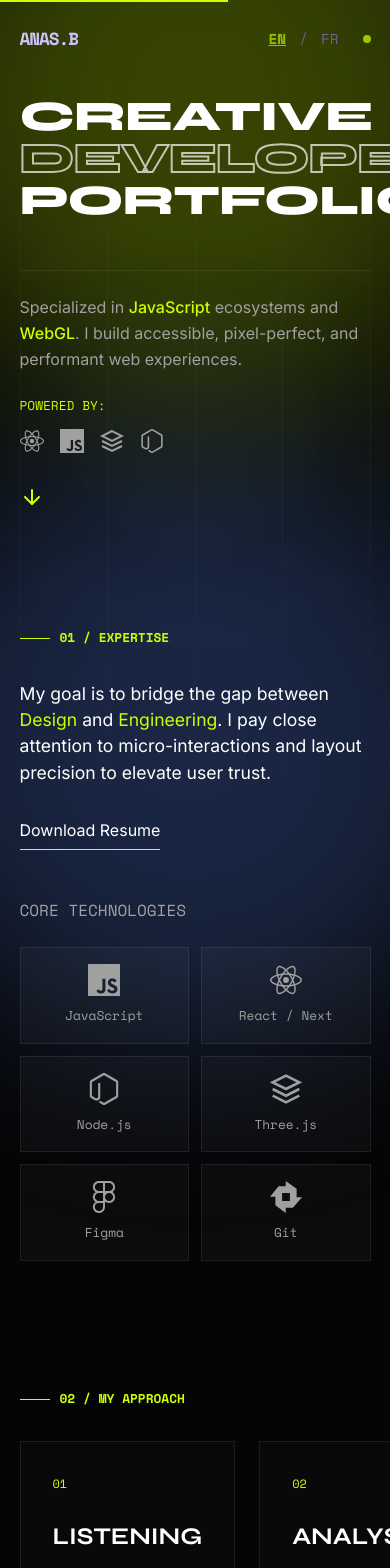
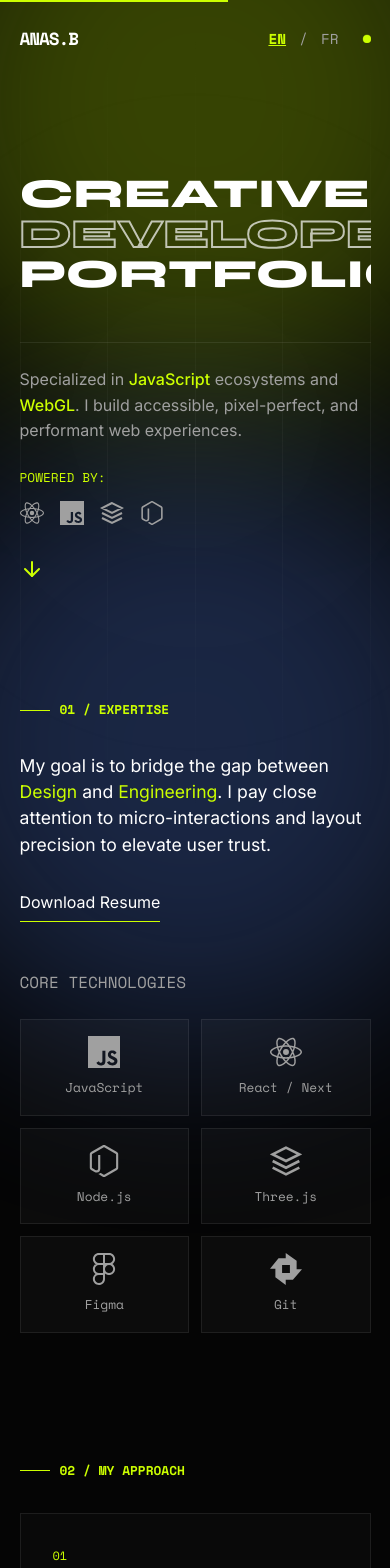
Before and after one commit to AnasBouarramou/PortfolioAnas, a React (Vite) app: page / in a window 390 px wide. Shown: the top 1568 px of the page. Built offline with nearby package versions, Linux system fonts and the light colour scheme.

Commit message:
Update size hero & contact, fix header position absolute for small size

```diff
--- a/src/components/sections/Contact.jsx
+++ b/src/components/sections/Contact.jsx
@@ -1,29 +1,46 @@
 // ============================================
 // COMPONENTS/SECTIONS/CONTACT.JSX
-// Section contact avec CTA
+// Section contact avec CTA responsive
 // ============================================
 
-import { memo } from 'react';
-import { useLanguage } from '../../lib/i18n';
-import { siteConfig } from '../../data/content';
+import { memo, useCallback } from "react";
+import { useLanguage } from "../../lib/i18n";
+import { siteConfig } from "../../data/content";
+import { useFitText } from "../../hooks";
 
 export const Contact = memo(function Contact({ onHoverEnter, onHoverLeave }) {
-  const { t } = useLanguage();
+  const { t, language } = useLanguage();
+  const { containerRef, registerElement } = useFitText(
+    [language],
+    ".contact__cta-text"
+  );
+
+  const createRef = useCallback(
+    (el) => {
+      registerElement(el);
+    },
+    [registerElement]
+  );
 
   return (
-    <section className="section-padding contact" id="contact" aria-labelledby="contact-heading">
-      <div className="container">
+    <section
+      className="section-padding contact"
+      id="contact"
+      aria-labelledby="contact-heading"
+    >
+      <div className="container" ref={containerRef}>
         <h2 className="label" id="contact-heading">
-          {t('label_contact')}
+          {t("label_contact")}
         </h2>
-        <p className="contact__subtitle">{t('idea')}</p>
+        <p className="contact__subtitle">{t("idea")}</p>
         <a
+          ref={createRef}
           href={`mailto:${siteConfig.email}`}
           className="contact__cta hover-trigger"
           onMouseEnter={onHoverEnter}
           onMouseLeave={onHoverLeave}
         >
-          {t('talk')}
+          <span className="contact__cta-text">{t("talk")}</span>
         </a>
       </div>
     </section>
--- a/src/components/sections/Hero.jsx
+++ b/src/components/sections/Hero.jsx
@@ -1,13 +1,13 @@
 // ============================================
 // COMPONENTS/SECTIONS/HERO.JSX
-// Section hero avec titre animé et taille dynamique
+// Section hero avec titre animé et alignement parfait
 // ============================================
 
-import { memo, useCallback } from 'react';
-import { motion } from 'framer-motion';
-import { useLanguage } from '../../lib/i18n';
-import { useFitText } from '../../hooks'; // On garde le hook s'il gère d'autres aspects
-import { icons } from '../ui/Icons';
+import { memo, useCallback } from "react";
+import { motion } from "framer-motion";
+import { useLanguage } from "../../lib/i18n";
+import { useFitText } from "../../hooks";
+import { icons } from "../ui/Icons";
 
 const titleVariants = {
   hidden: { opacity: 0, y: 30 },
@@ -36,12 +36,11 @@ const fadeInVariants = {
 
 export const Hero = memo(function Hero({ onHoverEnter, onHoverLeave }) {
   const { t, language } = useLanguage();
-  const heroDesc = t('hero_desc');
+  const heroDesc = t("hero_desc");
 
-  // On récupère les textes ici pour pouvoir calculer leur longueur
-  const line1 = t('hero_1');
-  const line2 = t('hero_2');
-  const line3 = t('hero_3');
+  const line1 = t("hero_1");
+  const line2 = t("hero_2");
+  const line3 = t("hero_3");
 
   const { containerRef, registerElement } = useFitText([language]);
 
@@ -51,16 +50,6 @@ export const Hero = memo(function Hero({ onHoverEnter, onHoverLeave }) {
     },
     [registerElement]
   );
-
-  // --- FONCTION DE CALCUL DE TAILLE ---
-  // Ajuste "125" si tu veux que le texte soit globalement plus large ou plus étroit
-  const getResponsiveSize = (text) => {
-    if (!text) return '11vw'; // Fallback
-    const charCount = text.length;
-    // Plus le mot est court, plus la police est grande.
-    // On met un max à 25rem pour les très grands écrans.
-    return `clamp(2rem, ${125 / charCount}vw, 25rem)`;
-  };
 
   return (
     <section className="hero" aria-labelledby="hero-title">
@@ -74,9 +63,8 @@ export const Hero = memo(function Hero({ onHoverEnter, onHoverLeave }) {
             initial="hidden"
             animate="visible"
             variants={titleVariants}
-            style={{ fontSize: getResponsiveSize(line1) }}
           >
-            {line1}
+            <span className="hero__title-text">{line1}</span>
           </motion.span>
 
           {/* LIGNE 2 (Outline) */}
@@ -87,9 +75,8 @@ export const Hero = memo(function Hero({ onHoverEnter, onHoverLeave }) {
             initial="hidden"
             animate="visible"
             variants={titleVariants}
-            style={{ fontSize: getResponsiveSize(line2) }}
           >
-            {line2}
+            <span className="hero__title-text">{line2}</span>
           </motion.span>
 
           {/* LIGNE 3 */}
@@ -100,17 +87,16 @@ export const Hero = memo(function Hero({ onHoverEnter, onHoverLeave }) {
             initial="hidden"
             animate="visible"
             variants={titleVariants}
-            style={{ fontSize: getResponsiveSize(line3) }}
           >
-            {line3}
+            <span className="hero__title-text">{line3}</span>
           </motion.span>
         </h1>
 
         <div className="hero__footer">
           <div>
             <p className="hero__desc">
-              {heroDesc.text} <strong>{heroDesc.highlight1}</strong> {heroDesc.middle}{' '}
-              <strong>{heroDesc.highlight2}</strong>
+              {heroDesc.text} <strong>{heroDesc.highlight1}</strong>{" "}
+              {heroDesc.middle} <strong>{heroDesc.highlight2}</strong>
               {heroDesc.end}
             </p>
 
@@ -120,9 +106,13 @@ export const Hero = memo(function Hero({ onHoverEnter, onHoverLeave }) {
               animate="visible"
               variants={fadeInVariants}
             >
-              <div className="hero__stack-label">{t('stack_label')}</div>
-              <div className="hero__stack-icons" role="list" aria-label="Tech stack">
-                {['react', 'javascript', 'threejs', 'nodejs'].map((icon) => (
+              <div className="hero__stack-label">{t("stack_label")}</div>
+              <div
+                className="hero__stack-icons"
+                role="list"
+                aria-label="Tech stack"
+              >
+                {["react", "javascript", "threejs", "nodejs"].map((icon) => (
                   <span
                     key={icon}
                     className="hero__stack-icon"
--- a/src/data/content.js
+++ b/src/data/content.js
@@ -27,11 +27,11 @@ export const translations = {
     },
     resume: "Download Resume",
     core_tech: "CORE TECHNOLOGIES",
-    label_projects: "02 / SELECTED WORKS",
+    label_projects: "03 / SELECTED WORKS",
     role_dev: "Development / React",
     role_full: "Fullstack / Next.js",
     role_creat: "Creative / WebGL",
-    label_contact: "03 / CONTACT",
+    label_contact: "04 / CONTACT",
     idea: "Have an idea?",
     talk: "Let's Talk",
     meta: {
@@ -86,11 +86,11 @@ export const translations = {
     },
     resume: "Télécharger CV",
     core_tech: "TECHNOLOGIES CLÉS",
-    label_projects: "02 / PROJETS",
+    label_projects: "03 / PROJETS",
     role_dev: "Développement / React",
     role_full: "Fullstack / Next.js",
     role_creat: "Créatif / WebGL",
-    label_contact: "03 / CONTACT",
+    label_contact: "04 / CONTACT",
     idea: "Vous avez un projet ?",
     talk: "Discutons-en",
     meta: {
@@ -145,8 +145,8 @@ export const projects = [
   },
   {
     id: 3,
-    name: "Test 3",
-    role: "role_creat",
+    name: "Menuisierie site vitrine",
+    role: "role_dev",
     year: "2025",
     image:
       "https://images.unsplash.com/photo-1550751827-4bd374c3f58b?q=80&w=1000",
@@ -172,6 +172,6 @@ export const socialLinks = [
 export const siteConfig = {
   name: "Anas Bouarramou",
   logo: "ANAS.B",
-  email: "contact@anasbouarramou.com",
-  url: "https://anasb.com",
+  email: "anasbouarramou@gmail.com",
+  url: "https://anasb.dev",
 };
--- a/src/hooks/use-fit-text.js
+++ b/src/hooks/use-fit-text.js
@@ -1,11 +1,12 @@
 // ============================================
 // HOOKS/USE-FIT-TEXT.JS
-// Ajustement dynamique de la taille du texte
+// Ajustement dynamique : chaque mot a sa propre font-size
+// Pour que chaque ligne occupe exactement 100% de la largeur
 // ============================================
 
-import { useEffect, useRef, useCallback } from 'react';
+import { useEffect, useRef, useCallback } from "react";
 
-export function useFitText(dependencies = []) {
+export function useFitText(dependencies = [], selector = ".hero__title-text") {
   const containerRef = useRef(null);
   const elementsRef = useRef([]);
 
@@ -21,35 +22,46 @@ export function useFitText(dependencies = []) {
 
     const containerWidth = container.clientWidth;
 
-    elementsRef.current.forEach((span) => {
-      if (!span) return;
+    elementsRef.current.forEach((element) => {
+      if (!element) return;
 
-      // Reset pour mesurer correctement
-      span.style.fontSize = '';
+      // Chercher le span interne ou utiliser l'élément directement
+      const textSpan = element.querySelector(selector) || element;
+      if (!textSpan) return;
 
-      let fontSize = Math.min(containerWidth * 0.12, 160);
-      span.style.fontSize = `${fontSize}px`;
+      // Reset pour mesurer
+      textSpan.style.fontSize = "100px";
 
-      // Réduire jusqu'à ce que ça tienne
-      while (span.scrollWidth > containerWidth && fontSize > 20) {
-        fontSize -= 2;
-        span.style.fontSize = `${fontSize}px`;
-      }
+      // Mesurer la largeur du texte à 100px
+      const textWidth = textSpan.scrollWidth;
+
+      // Calculer la font-size pour que le texte occupe 100% du container
+      const newFontSize = Math.floor((containerWidth / textWidth) * 100);
+
+      // Appliquer (avec min/max pour sécurité)
+      textSpan.style.fontSize = `${Math.min(Math.max(newFontSize, 40), 400)}px`;
     });
-  }, []);
+  }, [selector]);
 
   useEffect(() => {
-    fitText();
+    if (document.fonts && document.fonts.ready) {
+      document.fonts.ready.then(() => {
+        setTimeout(fitText, 50);
+      });
+    } else {
+      setTimeout(fitText, 150);
+    }
 
-    const handleResize = () => fitText();
-    window.addEventListener('resize', handleResize);
+    const handleResize = () => {
+      requestAnimationFrame(fitText);
+    };
 
-    return () => window.removeEventListener('resize', handleResize);
+    window.addEventListener("resize", handleResize);
+    return () => window.removeEventListener("resize", handleResize);
   }, [fitText]);
 
-  // Re-fit quand les dépendances changent (ex: langue)
   useEffect(() => {
-    const timeout = setTimeout(fitText, 10);
+    const timeout = setTimeout(fitText, 100);
     return () => clearTimeout(timeout);
   }, [fitText, ...dependencies]);
 
--- a/src/styles/sections.css
+++ b/src/styles/sections.css
@@ -12,29 +12,30 @@
 
 .hero__title {
   font-family: var(--font-display);
-  line-height: 0.9;
+  line-height: 0.85;
   font-weight: 800;
   text-transform: uppercase;
   margin: 0;
   padding: 0;
+  width: 100%;
 }
-
 
 .hero__title-line {
   display: block;
-  white-space: nowrap;
+  width: 100%;
   margin: 0;
   padding: 0;
   line-height: 1;
-  letter-spacing: -0.02em;
-  width: 100%;
-  text-overflow: clip;
-  text-align: center;
+  overflow: hidden;
 }
 
+.hero__title-text {
+  display: inline-block;
+  text-transform: uppercase;
+  white-space: nowrap;
+}
 
-
-.hero__title-line--outline {
+.hero__title-line--outline .hero__title-text {
   color: transparent;
   -webkit-text-stroke: 2px rgba(255, 255, 255, 0.7);
 }
@@ -141,6 +142,7 @@
   grid-template-columns: repeat(auto-fill, minmax(140px, 1fr));
   gap: var(--space-sm);
 }
+
 /* === PROJECTS === */
 .projects__list {
   border-top: 1px solid var(--border);
@@ -230,6 +232,7 @@
   opacity: 1;
   transform: translate(-50%, -50%) scale(1) rotate(0deg);
 }
+
 /* === CONTACT === */
 .contact {
   border-top: 1px solid var(--border);
@@ -244,8 +247,16 @@
 }
 
 .contact__cta {
+  display: block;
+  width: 100%;
+  margin: var(--space-md) 0;
+  text-decoration: none;
+  overflow: hidden;
+}
+
+.contact__cta-text {
+  display: inline-block;
   font-family: var(--font-display);
-  font-size: clamp(3rem, 10vw, 10rem);
   line-height: 1;
   text-transform: uppercase;
   font-weight: 800;
@@ -253,17 +264,59 @@
   -webkit-text-stroke: 2px var(--text-muted);
   transition: color var(--duration-normal),
     -webkit-text-stroke var(--duration-normal);
-  display: inline-block;
-  margin: var(--space-md) 0;
-  text-decoration: none;
-  letter-spacing: -0.02em;
+  white-space: nowrap;
 }
 
-.contact__cta:hover,
-.contact__cta:focus {
+.contact__cta:hover .contact__cta-text,
+.contact__cta:focus .contact__cta-text {
   color: var(--accent);
   -webkit-text-stroke: 0px;
 }
+
+/* === APPROACH === */
+.approach__grid {
+  display: grid;
+  grid-template-columns: repeat(4, 1fr);
+  gap: var(--space-md);
+}
+
+.approach__card {
+  background: rgba(255, 255, 255, 0.02);
+  border: 1px solid var(--border);
+  padding: var(--space-lg);
+  transition: border-color var(--duration-normal),
+    background var(--duration-normal), transform var(--duration-normal);
+}
+
+.approach__card:hover {
+  border-color: var(--accent);
+  background: rgba(204, 255, 0, 0.03);
+  transform: translateY(-5px);
+}
+
+.approach__number {
+  font-family: var(--font-code);
+  font-size: 0.75rem;
+  color: var(--accent);
+  display: block;
+  margin-bottom: var(--space-md);
+}
+
+.approach__card-title {
+  font-family: var(--font-display);
+  font-size: 1.5rem;
+  font-weight: 700;
+  text-transform: uppercase;
+  margin-bottom: var(--space-sm);
+  color: var(--text-main);
+}
+
+.approach__card-desc {
+  font-size: 0.95rem;
+  color: var(--text-muted);
+  line-height: 1.6;
+}
+
 /* === RESPONSIVE SECTIONS === */
 @media (max-width: 1100px) {
   .expertise__grid {
@@ -319,6 +372,10 @@
     font-size: clamp(2.5rem, 12vw, 6rem);
     -webkit-text-stroke: 1.5px var(--text-muted);
   }
+
+  .hero__title-line {
+    font-size: clamp(2.5rem, 9vw, 8rem);
+  }
 }
 
 @media (max-width: 600px) {
@@ -332,8 +389,8 @@
     padding-bottom: var(--space-xl);
   }
 
-   .hero__title-line {
-    font-size: clamp(2.2rem, 13vw, 4rem);
+  .hero__title-line {
+    font-size: clamp(2rem, 10vw, 4rem);
   }
 
   .contact__subtitle {
@@ -384,54 +441,10 @@
   }
 
   .hero__title-line {
-    font-size: clamp(1.8rem, 12vw, 3rem);
+    font-size: clamp(1.6rem, 9vw, 2.5rem);
   }
 
   .expertise__tech-grid {
     gap: 0.75rem;
   }
 }
-
-/* === APPROACH === */
-.approach__grid {
-  display: grid;
-  grid-template-columns: repeat(4, 1fr);
-  gap: var(--space-md);
-}
-
-.approach__card {
-  background: rgba(255, 255, 255, 0.02);
-  border: 1px solid var(--border);
-  padding: var(--space-lg);
-  transition: border-color var(--duration-normal),
-    background var(--duration-normal), transform var(--duration-normal);
-}
-
-.approach__card:hover {
-  border-color: var(--accent);
-  background: rgba(204, 255, 0, 0.03);
-  transform: translateY(-5px);
-}
-
-.approach__number {
-  font-family: var(--font-code);
-  font-size: 0.75rem;
-  color: var(--accent);
-  display: block;
-  margin-bottom: var(--space-md);
-}
-
-.approach__card-title {
-  font-family: var(--font-display);
-  font-size: 1.5rem;
-  font-weight: 700;
-  text-transform: uppercase;
-  margin-bottom: var(--space-sm);
-  color: var(--text-main);
-}
-
-.approach__card-desc {
-  font-size: 0.95rem;
-  color: var(--text-muted);
-  line-height: 1.6;
-}
--- a/src/styles/ui.css
+++ b/src/styles/ui.css
@@ -145,6 +145,14 @@
   pointer-events: auto; /* Réactive les clics sur les boutons */
 }
 
+/* === RESPONSIVE HEADER === */
+@media (max-width: 768px) {
+  .header {
+    position: relative;
+    mix-blend-mode: normal;
+    padding: var(--space-md) 5vw;
+  }
+}
 /* === LANGUAGE SWITCHER === */
 .lang-switch {
   font-family: var(--font-code);
```
